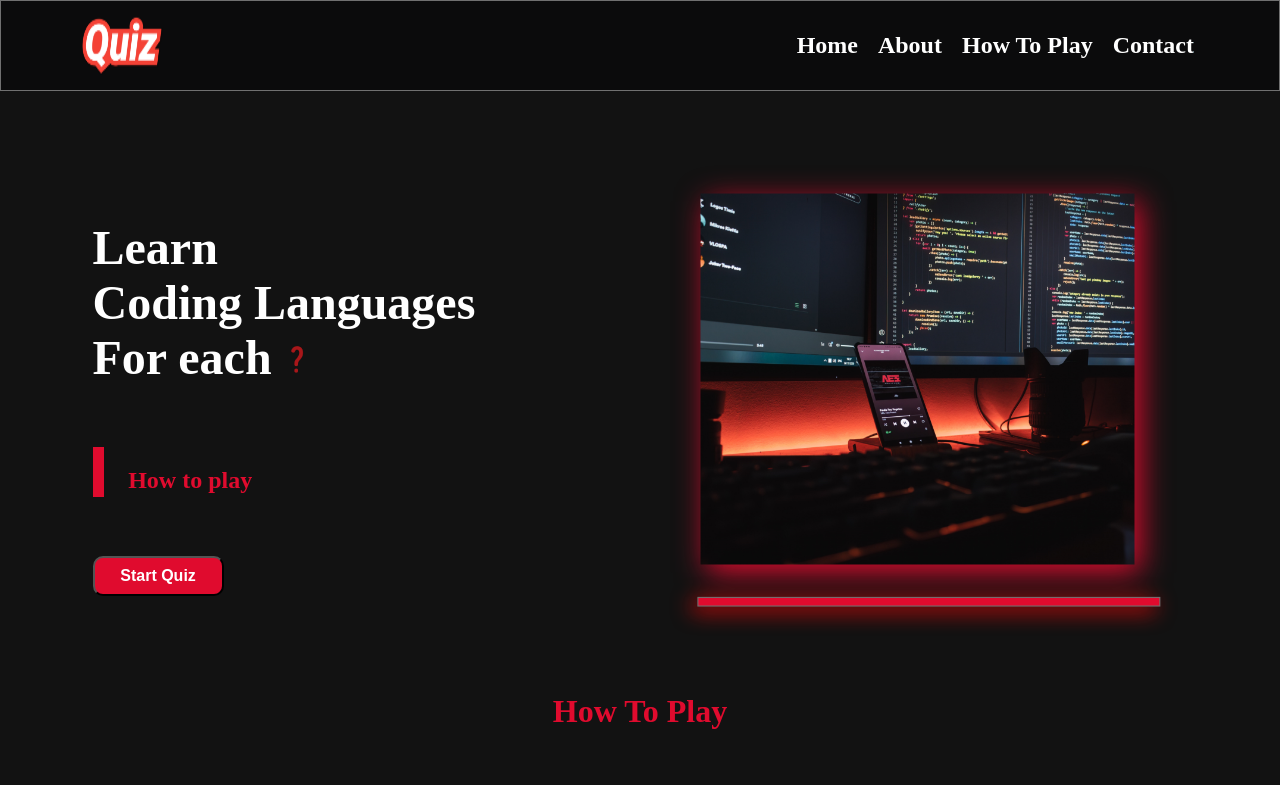
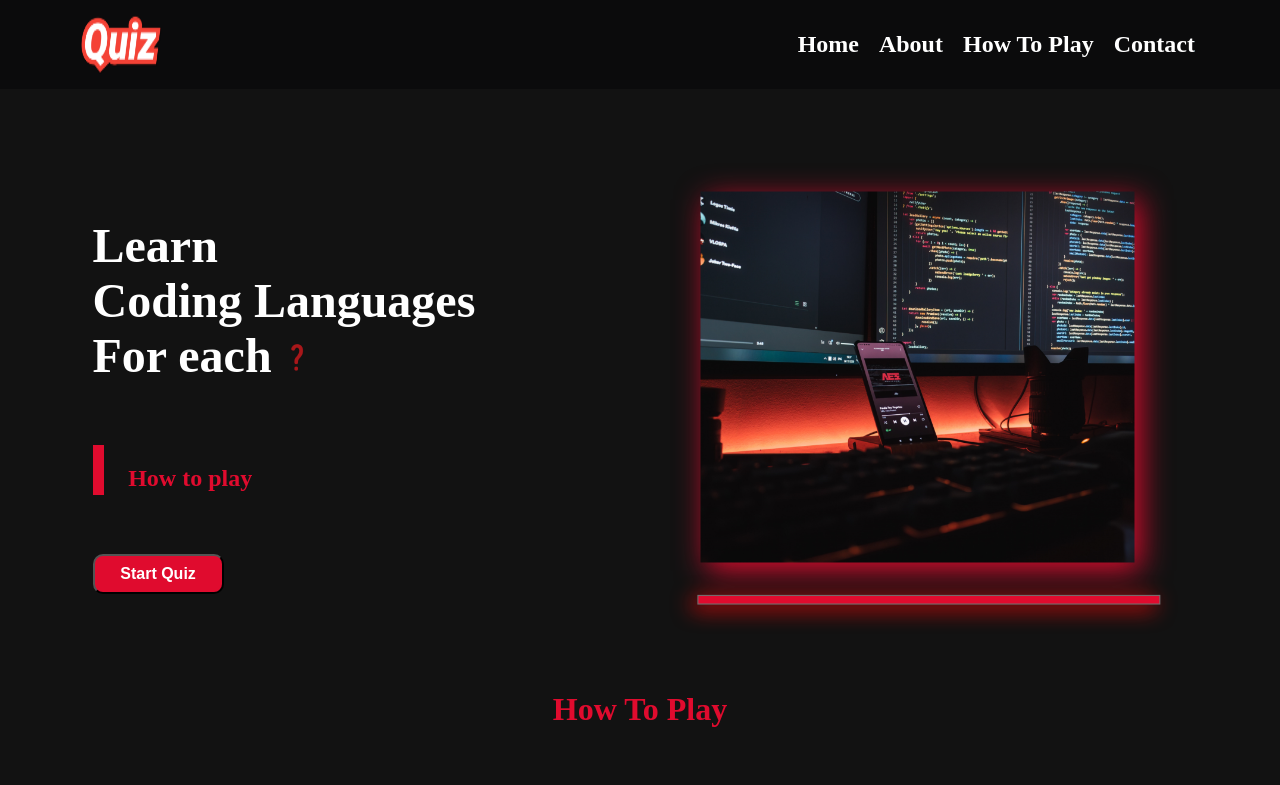
Before and after one commit to MedProgramer24/quiz-website, a plain HTML site: page index.html in a window 1280 px wide. Shown: the top 785 px of the page. Drawn offline with nearby package versions, Linux system fonts and the light colour scheme.

Commit message:
Update style.css

```diff
--- a/style.css
+++ b/style.css
@@ -33,7 +33,7 @@ header {
     background-color: #0B0B0C;
     justify-content: space-between;
     padding: 0 75px;
-    border: 1px #707070 solid;
+    /*border: 1px #707070 solid;*/
 }
 
 ul {
```
